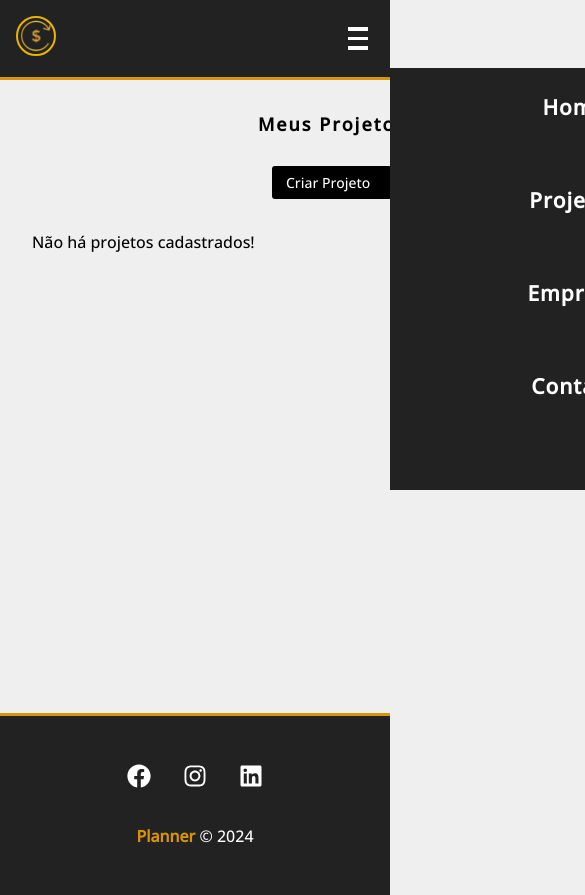
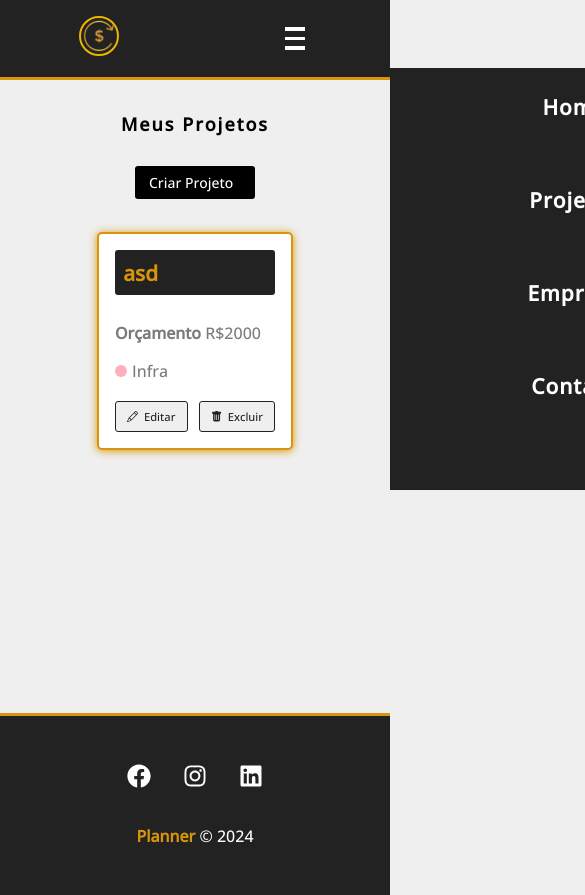
Before and after one commit to Victor87dev/projeto-planner, a React (Vite) app in the folder projeto-costs/: page /projects in a window 390 px wide. Shown: the top 895 px of the page, 585 px wide, since content can reach past the window. Built offline with nearby package versions, Linux system fonts and the light colour scheme; data requests are answered from the project's data file.

Commit message:
perf: Responsividade, ajustes finais

```diff
--- a/projeto-costs/db.json
+++ b/projeto-costs/db.json
@@ -1,5 +1,17 @@
 {
-  "projects": [],
+  "projects": [
+    {
+      "id": "c58a",
+      "name": "asd",
+      "budget": "2000",
+      "category": {
+        "id": "1",
+        "name": "Infra"
+      },
+      "cost": 0,
+      "services": []
+    }
+  ],
   "categories": [
     {
       "id": "1",
--- a/projeto-costs/src/components/layout/Container.module.css
+++ b/projeto-costs/src/components/layout/Container.module.css
@@ -19,9 +19,19 @@
     justify-content: flex-start;
 }
 
+.space{
+    gap: 160px;
+}
+
 @media screen and (max-width: 1380px){
     .container{
         width: 1000px;
+    }
+}
+
+@media screen and (max-width: 1200px){
+    .start{
+        gap: 15px;
     }
 }
 
@@ -33,6 +43,59 @@
 
 @media screen and (max-width: 950px){
     .container{
-        width: 600px;
+        width: 650px;
     }
 }
+
+@media screen and (max-width: 780px){
+    .container{
+        width: 450px;
+    }
+}
+
+@media screen and (max-width: 590px){
+    .container{
+        width: 350px;
+    }
+}
+
+@media screen and (max-width: 500px){
+    .container{
+        width: 300px;
+    }
+
+    .start{
+        flex-direction: column;
+        justify-content: center;
+        align-items: center;
+        margin-left: -25px;
+    }
+}
+
+@media screen and (max-width: 440px){
+    .container{
+        justify-content: center;
+    }
+
+    .start{
+        margin-left: 0px;
+    }
+}
+
+@media screen and (max-width: 400px){
+    .container{
+        width: 280px;
+    }
+}
+
+@media screen and (max-width: 350px){
+    .container{
+        width: 240px;
+    }
+}
+
+@media screen and (max-width: 315px){
+    .container{
+        width: 226px;
+    }
+}
```
Also changed, not shown: projeto-costs/src/components/layout/Footer.module.css (line endings or trailing spaces).
